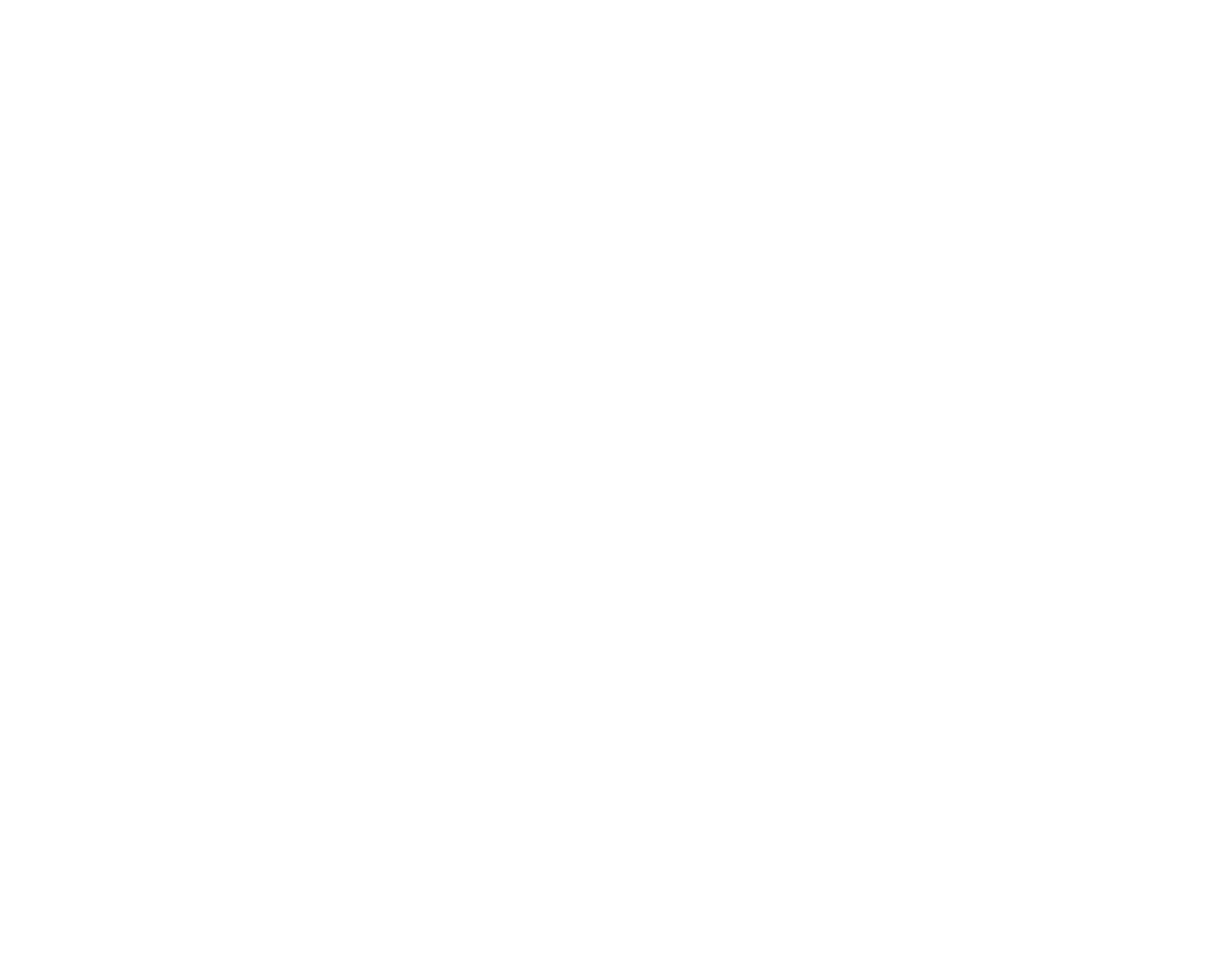
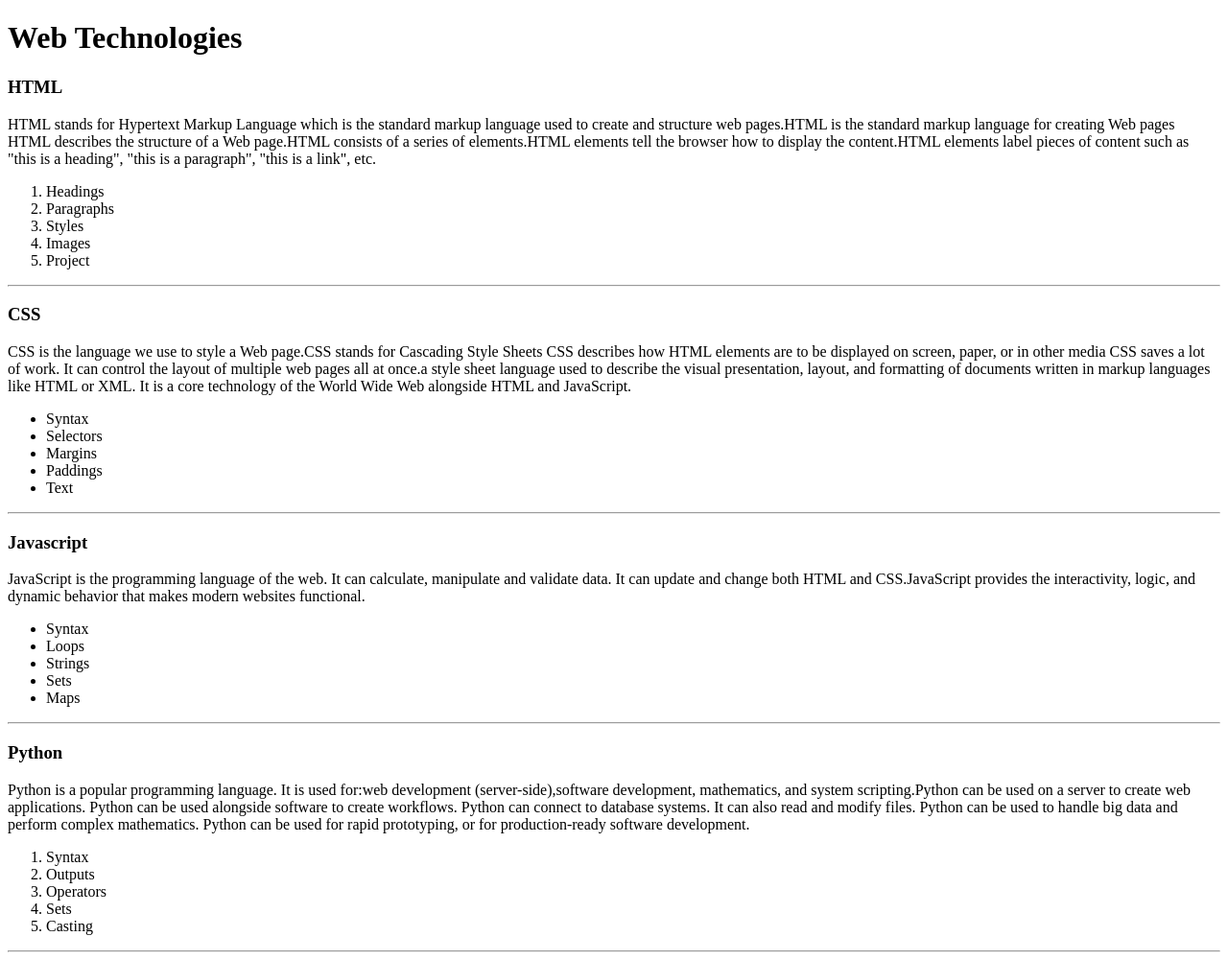
Before and after one commit to DanielL689/2026WebDevelopment, a plain HTML site: page WDUnit1/WDLesson1_1Practical/index.html in a window 1280 px wide. Shown: the whole page at 96% size. Before the commit the page ends 800 px from the top, so only its background shows below. Drawn offline with Linux system fonts and the light colour scheme.

Commit message:
Update Practical 1.1

```diff
--- a/WDUnit1/WDLesson1_1Practical/index.html
+++ b/WDUnit1/WDLesson1_1Practical/index.html
@@ -10,37 +10,79 @@
 <html>
   <head>
     <!-- Challenge 1: Change the title of the page to Exploring Basic HTML -->
-    <title>Page Title</title>
+    <title>Exploring Basic HTML</title>
     <link href="style.css" rel="stylesheet" type="text/css" />
     <script src="script.js"></script>
 
   </head>
   <body>
     <!-- Challenge 2: Create a heading, h1 for Web Technologies -->
-
+    <h1> Web Technologies</h1>
 
     <!-- Challenge 3: Create a heading, h3 for HTML -->
-
+    <h3>HTML</h3>
     <!-- Challenge 4: Create a paragraph explaining what is HTML. At least 3 sentences. -->
-
+    <p> HTML stands for Hypertext Markup Language which is the standard markup language used to create and structure web pages.HTML is the standard markup language for creating Web pages
+HTML describes the structure of a Web page.HTML consists of a series of elements.HTML elements tell the browser how to display the content.HTML elements label pieces of content such as "this is a heading", "this is a paragraph", "this is a link", etc.</p>
+    <ol>
+    <li>Headings</li>
+    <li>Paragraphs</li>
+    <li>Styles</li>
+    <li>Images</li>
+    <li>Project</li>
+    </ol>
     <!-- Challenge 4a: Insert a horizontal rule, hr -->
-
+    <hr>
 
     <!-- Challenge 5: Create a heading, h3 for CSS -->
-
+    <h3> CSS </h3>
     <!-- Challenge 6: Create a paragraph explaining what is CSS.  At least 3 sentences. -->
-
+    <p>CSS is the language we use to style a Web page.CSS stands for Cascading Style Sheets
+CSS describes how HTML elements are to be displayed on screen, paper, or in other media
+CSS saves a lot of work. It can control the layout of multiple web pages all at once.a style sheet language used to describe the visual presentation, layout, and formatting of documents written in markup languages like HTML or XML. It is a core technology of the World Wide Web alongside HTML and JavaScript.</p>
+<ul>
+    <li>Syntax</li>
+    <li>Selectors</li>
+    <li>Margins</li>
+    <li>Paddings</li>
+    <li>Text</li>
+</ul>
     <!-- Challenge 6a: Insert a horizontal rule, hr -->
-
+    <hr>
 
     <!-- Challenge 7: Create a heading, h3 for JavaScript -->
-
+    <h3> Javascript </h3>
     <!-- Challenge 8: Create a paragraph explaining what is JavaScript.  At least 3 sentences. -->
-
+    <p>JavaScript is the programming language of the web.
+    It can calculate, manipulate and validate data.
+    It can update and change both HTML and CSS.JavaScript provides the interactivity, logic, and dynamic behavior that makes modern websites functional.</p>
+    <ul>
+    <li>Syntax</li>
+    <li>Loops</li>
+    <li>Strings</li>
+    <li>Sets</li>
+    <li>Maps</li>
+</ul>
     <!-- Challenge 8a: Insert a horizontal rule, hr -->
-
+    <hr>
 
     <!-- Challenge Bonus: Similar to the concepts above add one more web technology using a heading
      and paragraph.  Here are some suggestions of concepts: ReactJS, JQuery, Bootstrap, AFrame -->
+     <h3> Python </h3>
+     <p> Python is a popular programming language. It is used
+      for:web development (server-side),software development,
+      mathematics, and system scripting.Python can be used on a server to create web applications.
+    Python can be used alongside software to create workflows.
+    Python can connect to database systems. It can also read and modify files.
+    Python can be used to handle big data and perform complex mathematics.
+    Python can be used for rapid prototyping, or for production-ready software development.</p>
+    <ol>
+    <li>Syntax</li>
+    <li>Outputs</li>
+    <li>Operators</li>
+    <li>Sets</li>
+    <li>Casting</li>
+</ol>
+    <hr>
   </body>
 </html>
```
